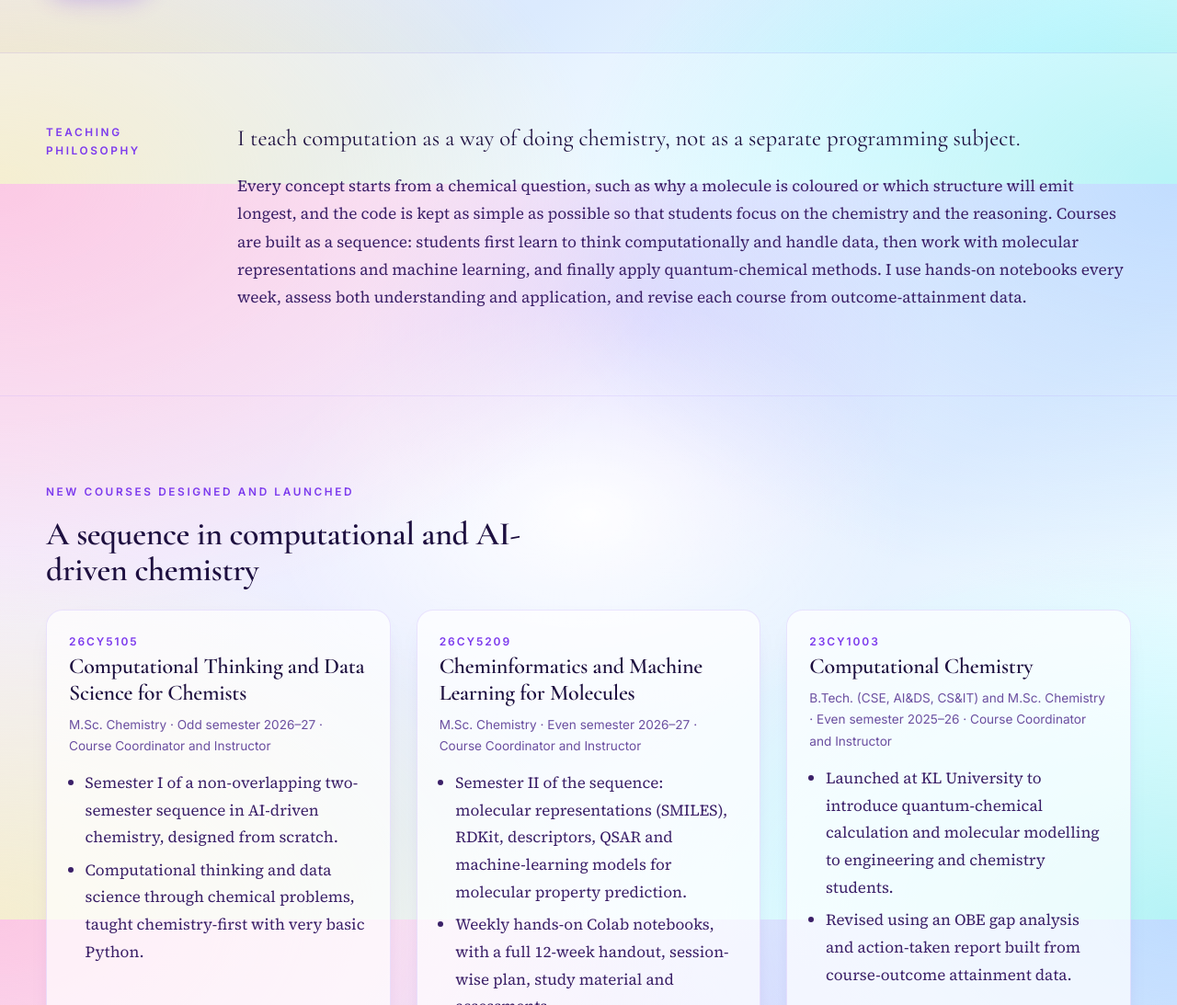
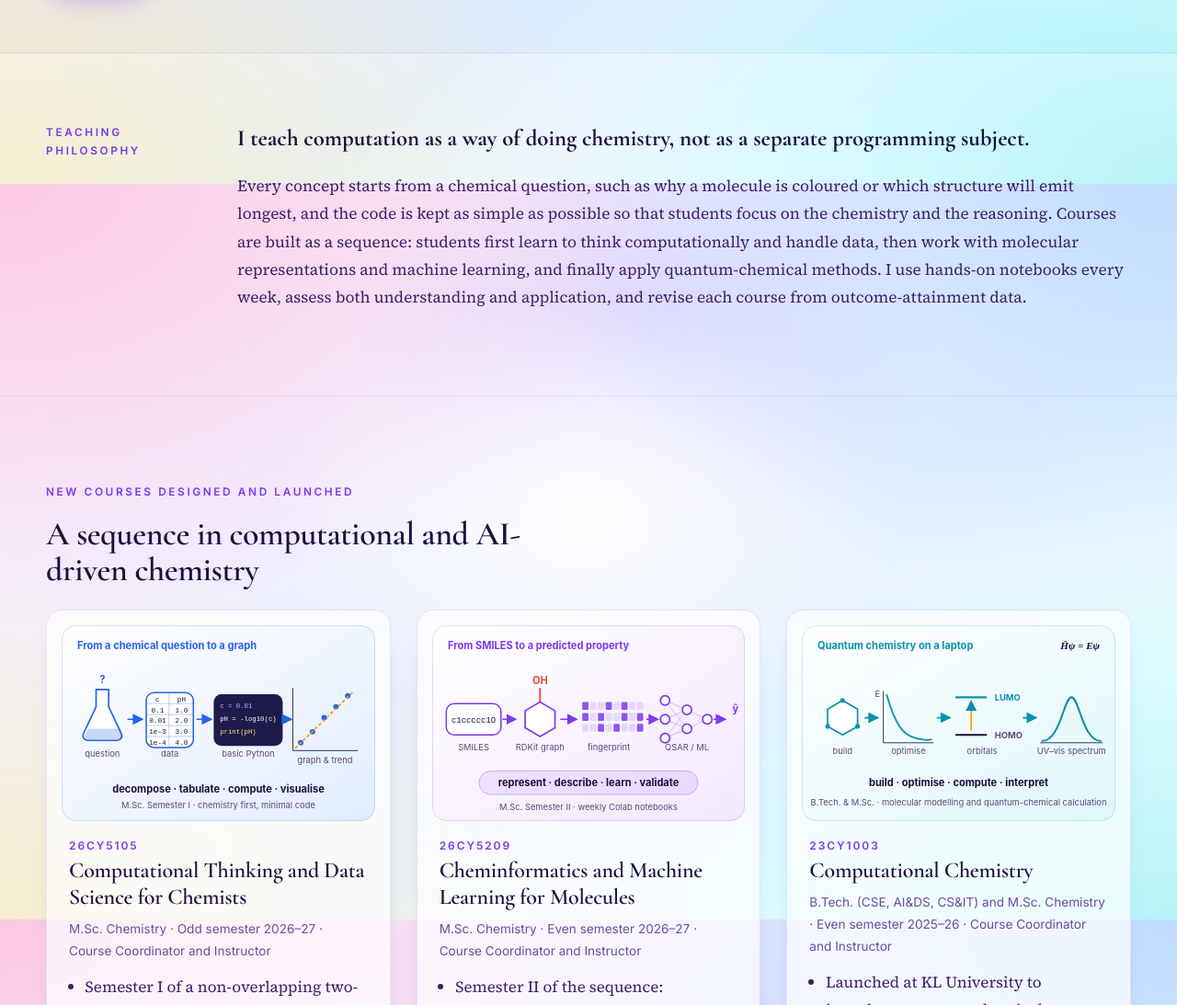
Before and after one commit to bahadursk/bahadursk.github.io, a plain HTML site: page teaching.html in a window 1280 px wide. Shown: the part 600-1693 px from the top of the page at 92% size. Drawn offline with nearby package versions, Linux system fonts and the light colour scheme.

Commit message:
Teaching: bold philosophy line and add course schemes
Co-Authored-By: Claude Opus 5.5 <noreply@anthropic.com>
Claude-Session: https://claude.ai/code/session_01MGjACbowYgY8z1epzsmsVX

```diff
--- a/assets/css/styles.css
+++ b/assets/css/styles.css
@@ -696,3 +696,6 @@ ul,ol{margin:0;padding-left:1.2rem}
   .cv-logos{flex-direction:row;justify-content:flex-start;order:-1}
   .cv-logos img{max-width:160px;max-height:64px}
 }
+.course-scheme{margin:-.4rem -.5rem 1rem;border-radius:14px;overflow:hidden}
+.course-scheme img{display:block;width:100%;height:auto}
+.prose-main p.lede strong{font-weight:700}
--- a/teaching.html
+++ b/teaching.html
@@ -46,7 +46,7 @@
         <p class="section-eyebrow">Teaching philosophy</p>
       </div>
       <div class="prose-main">
-        <p class="lede">I teach computation as a way of doing chemistry, not as a separate programming subject.</p>
+        <p class="lede"><strong>I teach computation as a way of doing chemistry, not as a separate programming subject.</strong></p>
         <p>Every concept starts from a chemical question, such as why a molecule is coloured or which structure will emit longest, and the code is kept as simple as possible so that students focus on the chemistry and the reasoning. Courses are built as a sequence: students first learn to think computationally and handle data, then work with molecular representations and machine learning, and finally apply quantum-chemical methods. I use hands-on notebooks every week, assess both understanding and application, and revise each course from outcome-attainment data.</p>
       </div>
     </div>
@@ -58,18 +58,21 @@
       <h2 class="section-title">A sequence in computational and AI-driven chemistry</h2>
       <div class="course-grid">
         <article class="course-card">
+          <figure class="course-scheme"><img src="assets/img/schemes/course-26CY5105.svg" alt="Scheme for Computational Thinking and Data Science for Chemists: question, data table, basic Python, graph" width="400" height="250" loading="lazy"></figure>
           <p class="course-code">26CY5105</p>
           <h3>Computational Thinking and Data Science for Chemists</h3>
           <p class="course-meta">M.Sc. Chemistry &middot; Odd semester 2026&ndash;27 &middot; Course Coordinator and Instructor</p>
           <ul><li>Semester I of a non-overlapping two-semester sequence in AI-driven chemistry, designed from scratch.</li><li>Computational thinking and data science through chemical problems, taught chemistry-first with very basic Python.</li></ul>
         </article>
         <article class="course-card">
+          <figure class="course-scheme"><img src="assets/img/schemes/course-26CY5209.svg" alt="Scheme for Cheminformatics and Machine Learning for Molecules: SMILES, RDKit graph, fingerprint, QSAR model" width="400" height="250" loading="lazy"></figure>
           <p class="course-code">26CY5209</p>
           <h3>Cheminformatics and Machine Learning for Molecules</h3>
           <p class="course-meta">M.Sc. Chemistry &middot; Even semester 2026&ndash;27 &middot; Course Coordinator and Instructor</p>
           <ul><li>Semester II of the sequence: molecular representations (SMILES), RDKit, descriptors, QSAR and machine-learning models for molecular property prediction.</li><li>Weekly hands-on Colab notebooks, with a full 12-week handout, session-wise plan, study material and assessments.</li></ul>
         </article>
         <article class="course-card">
+          <figure class="course-scheme"><img src="assets/img/schemes/course-23CY1003.svg" alt="Scheme for Computational Chemistry: build, optimise, orbitals, UV–vis spectrum" width="400" height="250" loading="lazy"></figure>
           <p class="course-code">23CY1003</p>
           <h3>Computational Chemistry</h3>
           <p class="course-meta">B.Tech. (CSE, AI&amp;DS, CS&amp;IT) and M.Sc. Chemistry &middot; Even semester 2025&ndash;26 &middot; Course Coordinator and Instructor</p>
```
Also changed, not shown: assets/img/schemes/course-23CY1003.svg (added), assets/img/schemes/course-26CY5105.svg (added), assets/img/schemes/course-26CY5209.svg (added).
